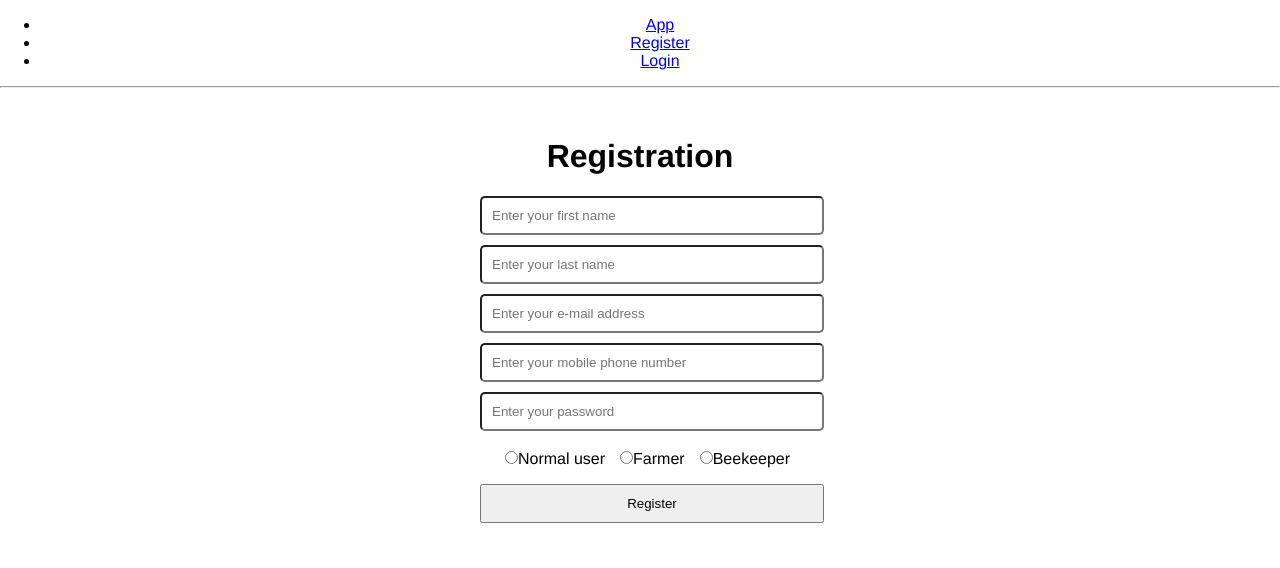
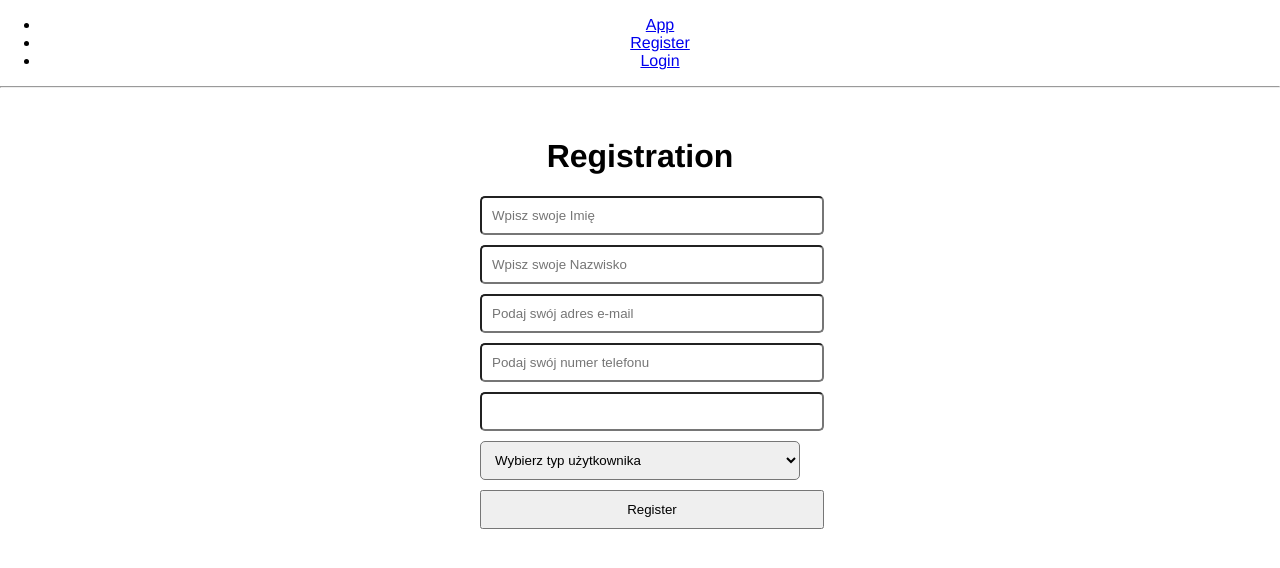
Before and after one commit to Mikolaj86/bees, a React (Create React App) app: page /register in a window 1280 px wide. Shown: the top 568 px of the page. Built offline with nearby package versions, Linux system fonts and the light colour scheme.

Commit message:
add inputs, select in register

```diff
--- a/package.json
+++ b/package.json
@@ -3,6 +3,7 @@
   "version": "0.1.0",
   "private": true,
   "dependencies": {
+    "axios": "^0.19.0",
     "react": "^16.8.6",
     "react-dom": "^16.8.6",
     "react-router-dom": "^5.0.0",
--- a/src/App.js
+++ b/src/App.js
@@ -2,7 +2,8 @@ import React from 'react';
 import logo from './logo.svg';
 import './App.css';
 import Error404 from "./error404";
-import { Register, Login} from "./register";
+import RegisterUser from "./components/registration/register";
+import { Login } from "./components/login/login";
 import { BrowserRouter as Router, Route, Link, Switch } from "react-router-dom";
 
 
@@ -46,7 +47,7 @@ function Menu() {
                 <hr />
                 <Switch>
                 <Route exact path="/" component={App} />
-                <Route path="/register" component={Register} />
+                <Route path="/register" component={RegisterUser} />
                 <Route path="/login" component={Login} />
                 <Route component={Error404} />
                 </Switch>
--- /dev/null
+++ b/src/components/login/login.js
@@ -0,0 +1,14 @@
+import React from 'react';
+// import './register.css';
+
+export function Login() {
+    return (
+        <div className="login_bar">
+            <form id="login">
+                <input type="email" className="lform" name="email" placeholder="Enter your e-mail address" />
+                <input type="password" className="lform" name="pass" placeholder="Enter your password" />
+                <input type="submit" id="log" value="Login" />
+            </form>
+        </div>
+    );
+}
--- /dev/null
+++ b/src/components/registration/Input.js
@@ -0,0 +1,19 @@
+import React from 'react';
+
+
+const Input = (props) => {
+    return (
+            <input
+                className="form"
+                id={props.name}
+                name={props.name}
+                type={props.type}
+                value={props.value}
+                onChange={props.handleChange}
+                placeholder={props.placeholder}
+
+            />
+    )
+}
+
+export default Input;
--- /dev/null
+++ b/src/components/registration/Select.js
@@ -0,0 +1,28 @@
+import React from 'react';
+
+const Select = props => {
+    return (
+        <div className="form-group">
+            <select
+                id={props.name}
+                name={props.name}
+                value={props.value}
+                onChange={props.handleChange}
+                className="form"
+            >
+                <option value="" disabled>
+                    {props.placeholder}
+                </option>
+                {props.options.map(option => {
+                    return (
+                        <option key={option} value={option} label={option}>
+                            {option}
+                        </option>
+                    );
+                })}
+            </select>
+        </div>
+    );
+};
+
+export default Select;
--- /dev/null
+++ b/src/components/registration/register.js
@@ -0,0 +1,106 @@
+import React, { Component } from 'react';
+import './register.css';
+import Select from "./Select";
+import Input from "./Input";
+
+class RegisterUser extends Component {
+    constructor(props) {
+        super(props);
+        this.state = {
+            newUser: {
+                name: '',
+                surname: '',
+                email: '',
+                phone: '',
+                password: '',
+                confirmPassword: '',
+                typeOfUser: '',
+            },
+            typeOfUserOptions: ["Zwykły użytkownik", "Pszczelarz", "Rolnik"],
+        }
+        this.handleInput = this.handleInput.bind(this);
+    }
+
+
+    handleInput(e) {
+        let value = e.target.value;
+        let name = e.target.name;
+        this.setState( prevState => {
+                return {
+                    newUser : {
+                        ...prevState.newUser, [name]: value
+                    }
+                }
+            }, () => console.log(this.state.newUser)
+        )
+    }
+
+
+
+
+     render() {
+        return (
+            <div className="registration_box">
+                <div className="registration_box2">
+                    <h1>Registration</h1>
+                    <form id="registration">
+                        {/*<input type="text" className="form" name="first_name" placeholder="Enter your first name"*/}
+                        {/*       required/>*/}
+                        {/*<input type="text" className="form" name="last_name" placeholder="Enter your last name"*/}
+                        {/*       required/>*/}
+                        {/*<input type="email" className="form" name="email" placeholder="Enter your e-mail address"*/}
+                        {/*       required/>*/}
+                        {/*<input type="number" className="form" name="mobile"*/}
+                        {/*       placeholder="Enter your mobile phone number"/>*/}
+                        {/*<input type="password" className="form" name="pass" placeholder="Enter your password" required />*/}
+                        <Input type={'text'}
+                               title= {'Imię'}
+                               name= {'name'}
+                               value={this.state.newUser.name}
+                               placeholder = {'Wpisz swoje Imię'}
+                               handleChange = {this.handleInput}
+                               className="form"
+                        />
+                        <Input type={'text'}
+                               title= {'Nazwisko'}
+                               name= {'surname'}
+                               value={this.state.newUser.surname}
+                               placeholder = {'Wpisz swoje Nazwisko'}
+                               handleChange = {this.handleInput}
+                               className="form"
+                        />
+                        <Input type={'e-mail'}
+                               title= {'Email'}
+                               name= {'email'}
+                               value={this.state.newUser.email}
+                               placeholder = {'Podaj swój adres e-mail'}
+                               handleChange = {this.handleInput}
+                               className="form"
+                        />
+                        <Input type={'number'}
+                               title= {'Mobile'}
+                               name= {'phone'}
+                               value={this.state.newUser.phone}
+                               placeholder = {'Podaj swój numer telefonu'}
+                               handleChange = {this.handleInput}
+                               className="form"
+                        />
+                        <Input type={'password'}
+                               title= {'Password'}
+                               name= {'password'}
+                               value={this.state.newUser.password}
+                               placeholder = {' '}
+                               handleChange = {this.handleInput}
+                               className="form"
+                        />
+                        <Select title={"Type of user"} className="form" name={"typeOfUser"} options={this.state.typeOfUserOptions}
+                                value={this.state.newUser.typeOfUser} placeholder={"Wybierz typ użytkownika"} handleChange={this.handleInput} className="form" />
+                        <input type="submit" id="reg" value="Register"/>
+                    </form>
+                </div>
+            </div>
+        );
+    }
+}
+
+export default RegisterUser;
--- a/src/register.js
+++ /dev/null
@@ -1,35 +0,0 @@
-import React from 'react';
-import './register.css';
-
-export function Login() {
-    return (
-        <div className="login_bar">
-            <form id="login">
-                <input type="email" className="lform" name="email" placeholder="Enter your e-mail address" />
-                <input type="password" className="lform" name="pass" placeholder="Enter your password" />
-                <input type="submit" id="log" value="Login" />
-            </form>
-        </div>
-    );
-}
-
-export function Register() {
-    return (
-        <div className="registration_box">
-            <div className="registration_box2">
-                <h1>Registration</h1>
-                <form id="registration">
-                    <input type="text" className="form" name="first_name" placeholder="Enter your first name" required />
-                    <input type="text" className="form" name="last_name" placeholder="Enter your last name" required />
-                    <input type="email" className="form" name="email" placeholder="Enter your e-mail address" required />
-                    <input type="number" className="form" name="mobile" placeholder="Enter your mobile phone number" />
-                    <input type="password" className="form" name="pass" placeholder="Enter your password" required />
-                    <input type="radio" name="user_type" /><span>Normal user</span>
-                    <input type="radio" name="user_type" /><span>Farmer</span>
-                    <input type="radio" name="user_type" /><span>Beekeeper</span>
-                    <input type="submit" id="reg" value="Register" />
-                </form>
-            </div>
-        </div>
-    );
-}
```
Also changed, not shown: src/components/registration/register.css (renamed from src/register.css), 1 other file (tests, documents, lock files or other folders).
